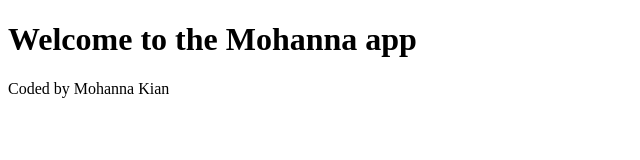
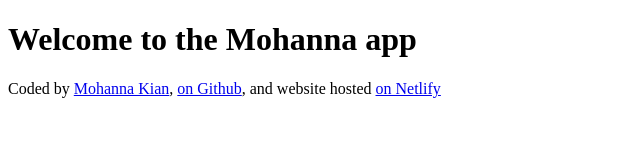
Before and after one commit to Mohanna77kian/mohanna-app, a plain HTML site: page index.html in a window 1280 px wide. Shown: the whole page, without its empty margins (0-640 px from the left). Drawn offline with Linux system fonts and the light colour scheme.

Commit message:
Added links to footer

```diff
--- a/index.html
+++ b/index.html
@@ -10,7 +10,9 @@
         Welcome to the Mohanna app
     </h1>
     <footer>
-        Coded by Mohanna Kian
+        Coded by <a href="https://github.com/Mohanna77kian">Mohanna Kian</a>,
+        <a href="https://github.com/Mohanna77kian/mohanna-app">on Github</a>,
+        and website hosted <a href="https://mohanna-app.netlify.app/">on Netlify</a>
     </footer>
 </body>
 </html>
```
